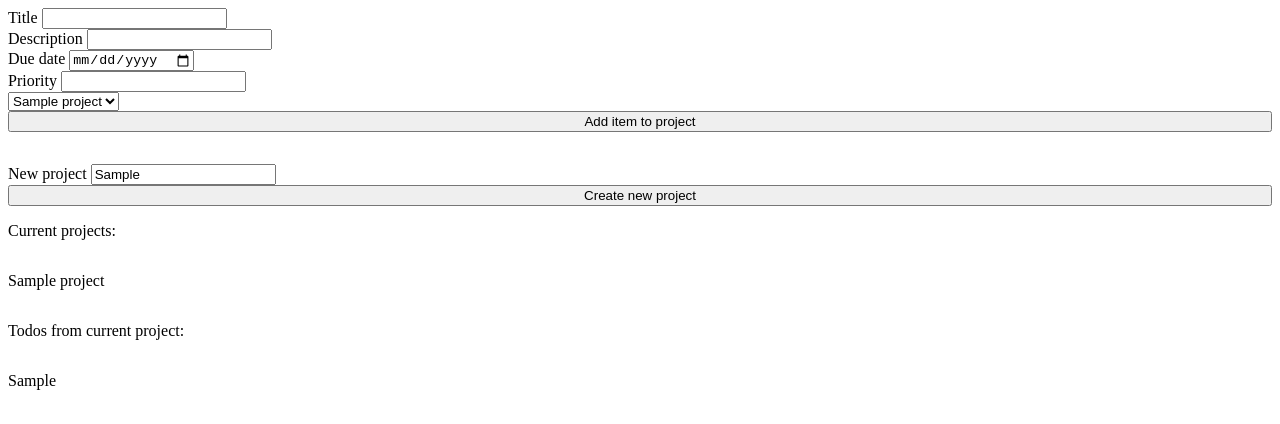
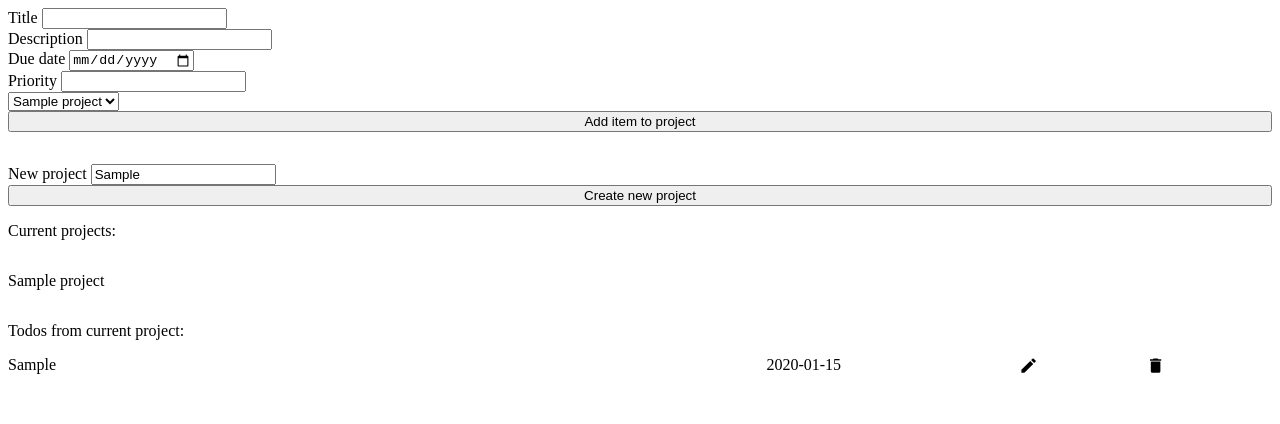
Before and after one commit to allan2609/todo-list, a website built with webpack: page src/index.html in a window 1280 px wide. Both pictures are taken after typing "Sample", "Sample", "2020-01-15", "Sample", "Sample" into the empty fields and a click on the button "Add item to project". Built offline with nearby package versions, Linux system fonts and the light colour scheme.

Commit message:
Add edit and remove icons for todos

```diff
--- a/src/index.js
+++ b/src/index.js
@@ -79,12 +79,6 @@ function createProjectSelector() {
     showTodos();
   });
 
-  /*projects.forEach(project => {
-    const option = document.createElement("option");
-    option.textContent = project.projectName;
-    selector.appendChild(option);
-  });*/
-
   projectSelector.appendChild(selector);
 }
 
@@ -94,9 +88,31 @@ function showTodos() {
     todoList.removeChild(todoList.firstChild);
   }
   projects[activeProject].todos.forEach(todo => {
-    const item = document.createElement("p");
+    const item = document.createElement("span");
     item.className = "todo-item";
-    item.textContent = todo.title;
+
+    const title = document.createElement("div");
+    title.className = "title";
+    title.textContent = todo.title;
+
+    const date = document.createElement("div");
+    date.className = "date";
+    date.textContent = todo.dueDate;
+
+    const edit = document.createElement("div");
+    const editIcon = '<svg viewBox="0 0 24 24"><path d="M20.71,7.04C21.1,6.65 21.1,6 20.71,5.63L18.37,3.29C18,2.9 17.35,2.9 16.96,3.29L15.12,5.12L18.87,8.87M3,17.25V21H6.75L17.81,9.93L14.06,6.18L3,17.25Z" /></svg>';
+    edit.className = "edit";
+    edit.innerHTML = editIcon;
+
+    const remove = document.createElement("div");
+    const removeIcon = '<svg viewBox="0 0 24 24"><path d="M19,4H15.5L14.5,3H9.5L8.5,4H5V6H19M6,19A2,2 0 0,0 8,21H16A2,2 0 0,0 18,19V7H6V19Z" /></svg>';
+    remove.className = "remove";
+    remove.innerHTML = removeIcon;
+
+    item.appendChild(title);
+    item.appendChild(date);
+    item.appendChild(edit);
+    item.appendChild(remove);
     todoList.appendChild(item);
   });
 }
--- a/src/styles.css
+++ b/src/styles.css
@@ -2,3 +2,12 @@ body {
   display: flex;
   flex-direction: column;
 }
+
+.todo-item {
+  display: grid;
+  grid-template-columns: 6fr 2fr 1fr 1fr;
+}
+
+.edit svg, .remove svg {
+  max-height: 1.2rem;
+}
```
Also changed, not shown: dist/main.js.
